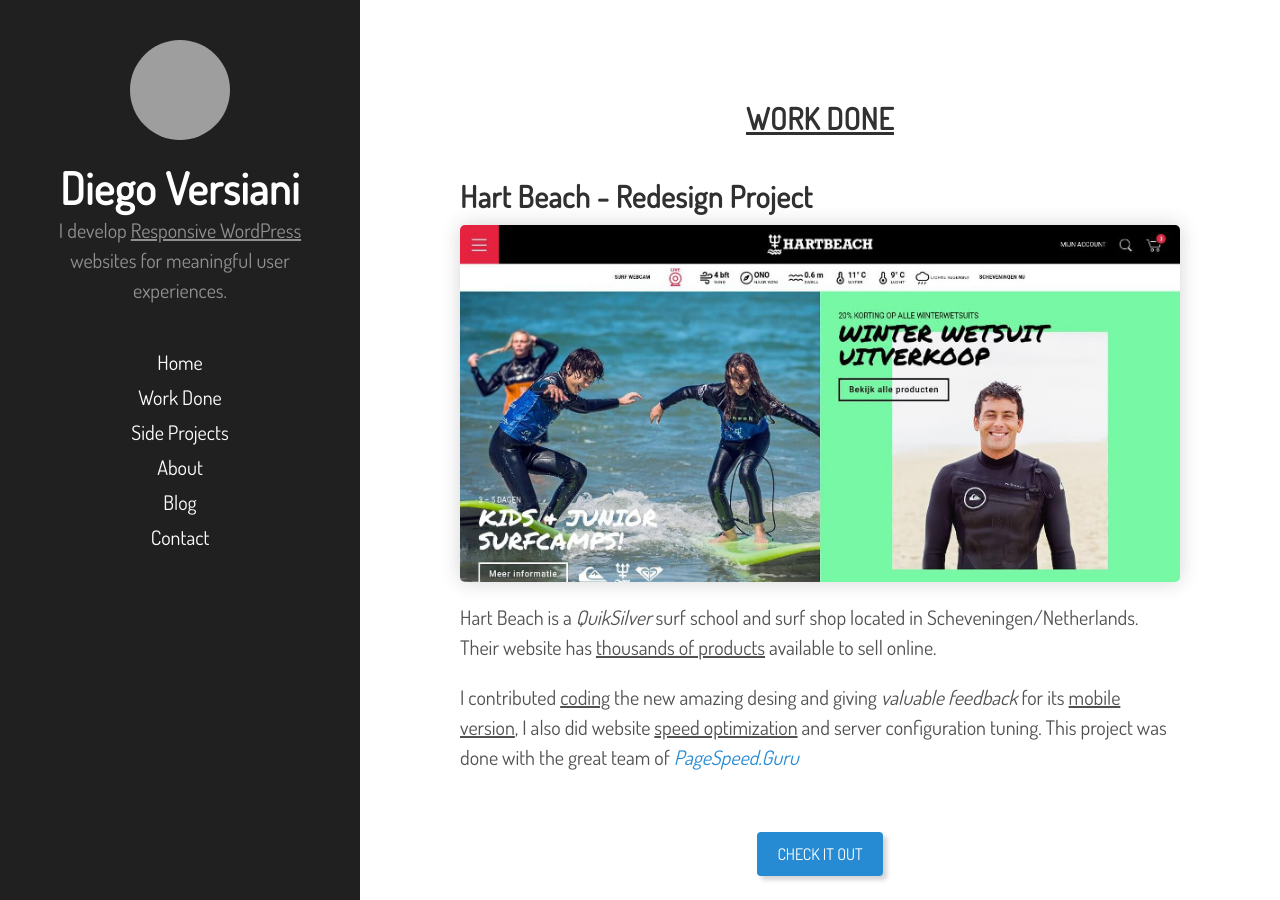
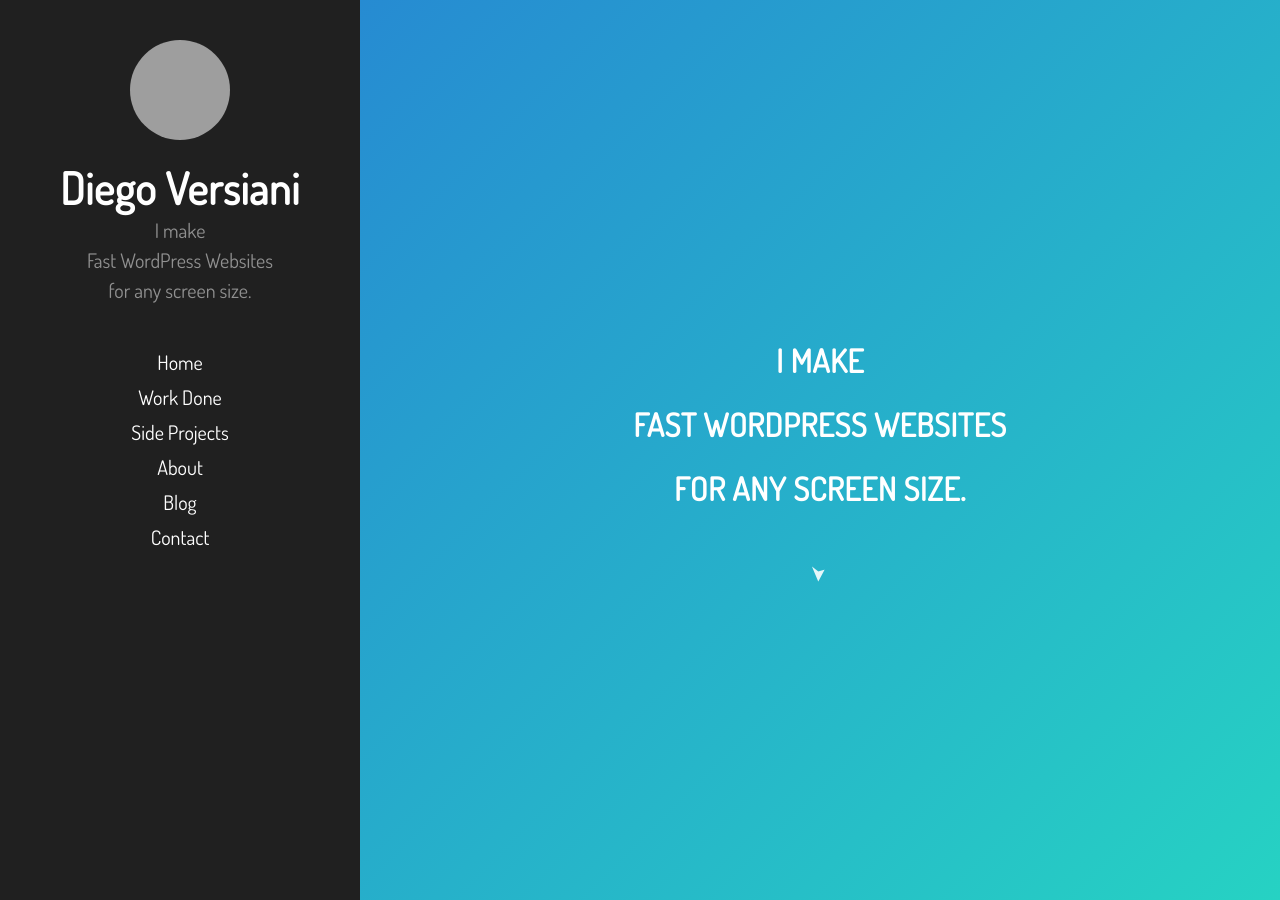
Before and after one commit to diegoversiani/diegoversiani.github.io, a Jekyll site: the page built from index.html, in a window 1280 px wide and 900 px high. Built offline with Jekyll 4.4.1, drawn with Linux system fonts in a browser that asks for light colours; grey boxes are pictures that could not be loaded.

Commit message:
Add main cta in homepage.

```diff
--- a/_config.yml
+++ b/_config.yml
@@ -13,13 +13,13 @@
 # Setup
 title:            Diego Versiani
 tagline:          'Passionate Web Developer'
-description:      'I develop <u>Responsive WordPress</u> websites for meaningful user experiences.'
-url:              http://diegoversiani.me
+description:      'I make<br>Fast WordPress Websites<br>for any screen size.'
+url:              https://diegoversiani.me
 baseurl:          /
 
 author:
   name:           'Diego Versiani'
-  email:            diegoversiani@gmail.com
+  email:           diegoversiani@gmail.com
 
 pagination:
   limit:          false
--- /dev/null
+++ b/_layouts/homepage.html
@@ -0,0 +1,37 @@
+<!DOCTYPE html>
+<html lang="en-us">
+
+  {% include head.html %}
+
+  <body>
+
+    {% include sidebar.html %}
+
+    <div class="cta cta--main">
+      <h2 class="call">{{ site.description }}</h2>
+      <i class="i-scroll-down fadeInDown animated infinite"></i>
+    </div>
+
+    <div class="content container">
+      {{ content }}
+    </div>
+
+    <footer class="footer container">
+      <p>&copy; {{ site.time | date: '%Y' }}. All rights reserved.</p>
+    </footer>
+
+    <script type="text/javascript" src="{{ site.baseurl }}public/js/shared/which-animation-event.js"></script>
+    <script type="text/javascript" src="{{ site.baseurl }}public/js/menu.js"></script>
+
+    <script>
+      (function(i,s,o,g,r,a,m){i['GoogleAnalyticsObject']=r;i[r]=i[r]||function(){
+      (i[r].q=i[r].q||[]).push(arguments)},i[r].l=1*new Date();a=s.createElement(o),
+      m=s.getElementsByTagName(o)[0];a.async=1;a.src=g;m.parentNode.insertBefore(a,m)
+      })(window,document,'script','https://www.google-analytics.com/analytics.js','ga');
+
+      ga('create', 'UA-58664042-7', 'auto');
+      ga('send', 'pageview');
+
+    </script>
+  </body>
+</html>
--- a/index.html
+++ b/index.html
@@ -1,7 +1,9 @@
 ---
-layout: default
+layout: homepage
 title: Home
 ---
+
+
 
 <section id="work-done" class="section">
 <h2 class="section-title">Work Done</h2>
--- a/public/css/hyde.css
+++ b/public/css/hyde.css
@@ -437,6 +437,39 @@
   box-shadow: .3rem .3rem 1rem rgba(45,45,45,.5);
 }
 
+.cta--main {
+  padding: 4rem 1rem;
+  min-height: 87vh;
+}
+
+.cta--main .call {
+  line-height: 2;
+  font-size: 1.6rem;
+  text-transform: uppercase;
+}
+
+.cta--main .i-scroll-down {
+  animation-duration: 1.5s;
+}
+
+.cta--main .i-scroll-down:before {
+  content: '➤';
+  display: block;
+  transform: rotate(90deg);
+  color: #fff;
+}
+
+@media (min-width: 55em) {
+  .cta--main {
+    margin-left: 18rem;
+    min-height: 100vh;
+  }
+
+  .cta--main .call {
+    font-style: 2rem;
+  }
+}
+
 
 /* Posts */
 .post-title {
```
